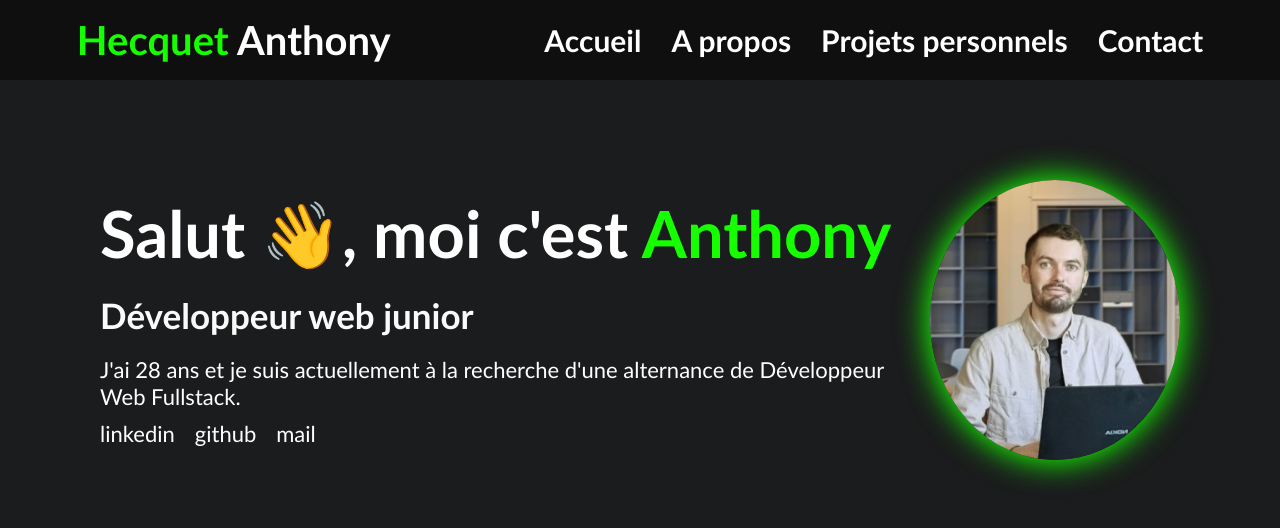
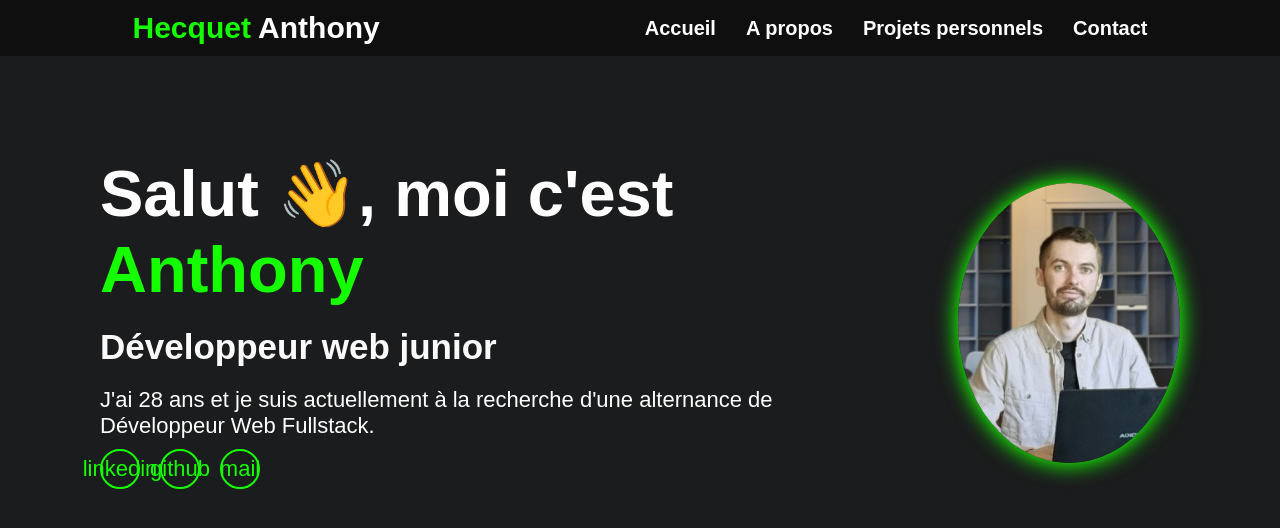
Before and after one commit to Anth0-12/Nouveau_CV, a plain HTML site: page index.html in a window 1280 px wide. Drawn offline with Linux system fonts and the light colour scheme.

Commit message:
Changement police + taille, ajout <li>, restyle <a> + hover + box shadow image-profil

```diff
--- a/style.css
+++ b/style.css
@@ -2,7 +2,7 @@
     margin: 0;
     padding: 0;
     box-sizing: border-box;
-    font-family: 'Gill Sans', 'Gill Sans MT', Calibri, 'Trebuchet MS', sans-serif;
+    font-family: 'Quantico', sans-serif;
     text-decoration: none;
 }
 
@@ -26,7 +26,7 @@ header {
     top: 0;
     z-index: 1;
 
-    height: 10vh;
+    height: 7vh;
     width: 100vw;
 }
 
@@ -39,12 +39,12 @@ header {
     }
         .nom {
             color: #15ff00;
-            font-size: 4rem;
+            font-size: 3rem;
             font-weight: bold;
         }
         .prenom {
             color: #fff;
-            font-size: 4rem;
+            font-size: 3rem;
             font-weight: bold;
         }
 
@@ -54,7 +54,7 @@ header {
 
             list-style: none;
 
-            font-size: 3rem;
+            font-size: 2rem;
             font-weight: bold;
 
             cursor: pointer;
@@ -80,13 +80,14 @@ main {
 
     .presentation {
         display: flex;
-        justify-content: space-around;
+        justify-content: center;
         align-items: center;
 
         height: auto;
         width: 100vw;
 
         padding: 5rem;
+        gap: 10rem;
     }
         .presentation-content {
             display: flex;
@@ -128,12 +129,26 @@ main {
 
                 font-size: 2.2rem;
             }
+            .presentation-content li {
+                cursor: pointer;
+                height: 4rem;
+                width: 4rem;
+            }
             .presentation-content li a {
-                color: #fff;
+                display: flex;
+                justify-content: center;
+                align-items: center;
+
+                height: 4rem;
+                width: 4rem;
+
+                color: #15ff00;
+                border: #15ff00 solid 2px;
+                border-radius: 50%;
             }
             .presentation-content li a:hover {
-                color: #15ff00;
-                border-bottom: #15ff00 solid 2px;
+                color: #ffffff;
+                border: #fff solid 2px;
             }
         .image-profil {
             display: flex;
@@ -143,7 +158,7 @@ main {
             height: 35vh;
             width: 35vh;
             border-radius: 50%;
-            box-shadow: #15ff00 0px 0px 30px 3px;
+            box-shadow: #15ff00 0px 0px 20px 3px;
             background-image: url(img/antho2.jpg);
             background-size: cover;
             background-repeat: no-repeat;
```
